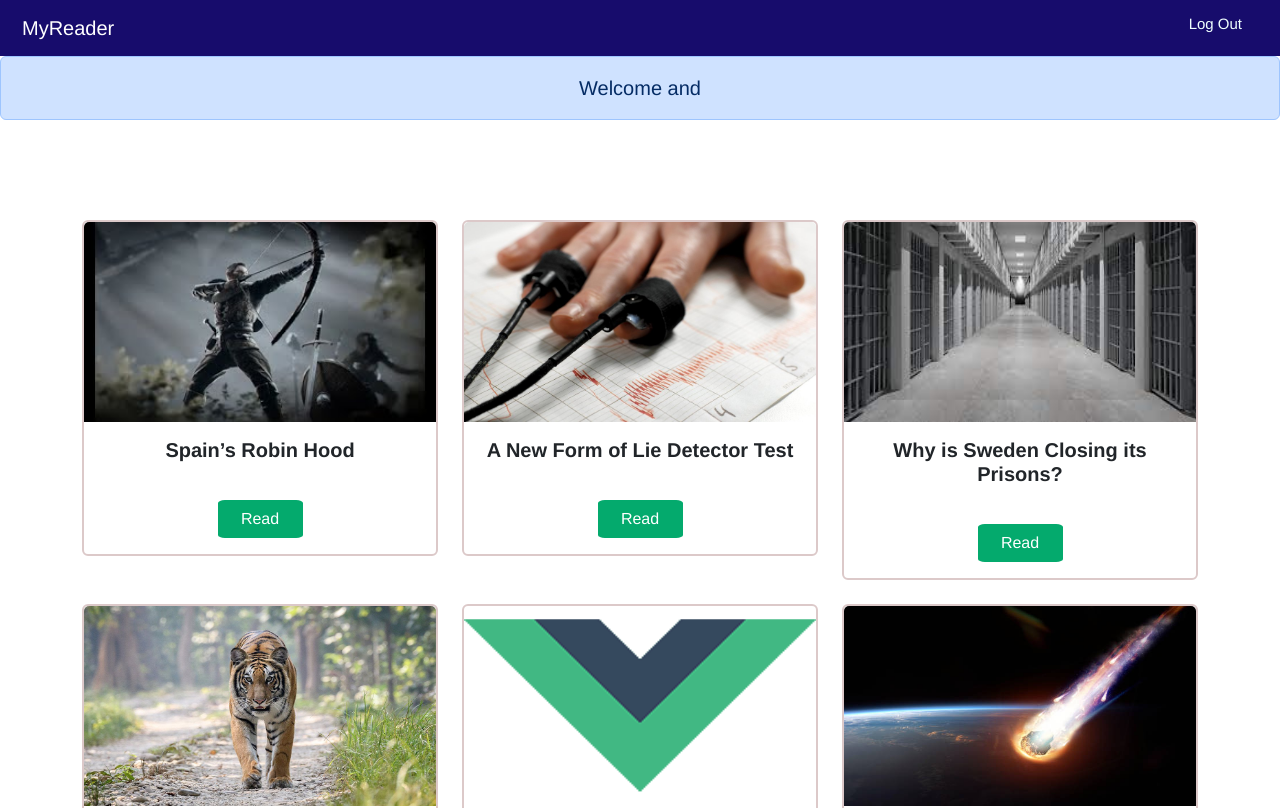
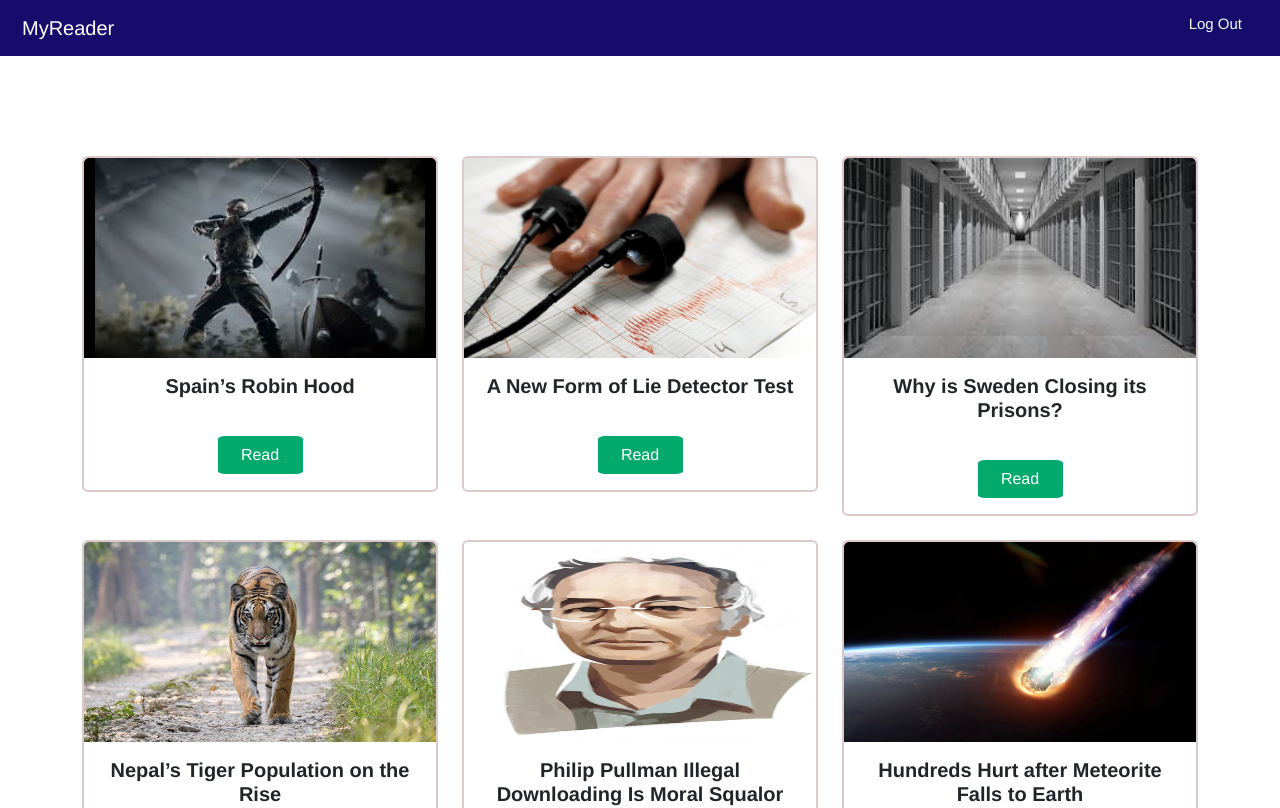
Before and after one commit to ailla-lab/adaptive-read-ex, a Vue app: page / in a window 1280 px wide. Shown: the top 808 px of the page. Built offline with nearby package versions, Linux system fonts and the light colour scheme; no server answers; sample sign-in values are in the browser's storage.

Commit message:
added imgs

```diff
--- a/public/index.html
+++ b/public/index.html
@@ -4,7 +4,7 @@
     <meta charset="utf-8" />
     <meta http-equiv="X-UA-Compatible" content="IE=edge" />
     <meta name="viewport" content="width=device-width,initial-scale=1.0" />
-    <link rel="icon" href="<%= BASE_URL %>favicon.ico" />
+
     <link
       href="https://cdn.jsdelivr.net/npm/bootstrap@5.3.0-alpha1/dist/css/bootstrap.min.css"
       rel="stylesheet"
--- a/src/views/Home.vue
+++ b/src/views/Home.vue
@@ -5,9 +5,9 @@
       Before you start {{ user }}, you should take the reading speed test
     </div>
   </div>
-  <div class="alert alert-primary" role="alert">
+  <!-- <div class="alert alert-primary" role="alert">
     Welcome {{ studentid }} and {{ group }}
-  </div>
+  </div> -->
 
   <div class="container tm-50">
     <div class="row mt-4">
@@ -64,7 +64,7 @@
       </div>
       <div class="col-sm-4">
         <div v-if="readingScoreExist" class="card border border-dark">
-          <img src="@/assets/logo.png" class="card-img-top imgHeight" alt="" />
+          <img src="@/assets/ph.png" class="card-img-top imgHeight" alt="" />
           <div class="card-body">
             <h5 class="card-title">
               Philip Pullman Illegal Downloading Is Moral Squalor
```
Also changed, not shown: src/assets/ph.png (added), 1 other file (tests, documents, lock files or other folders).
